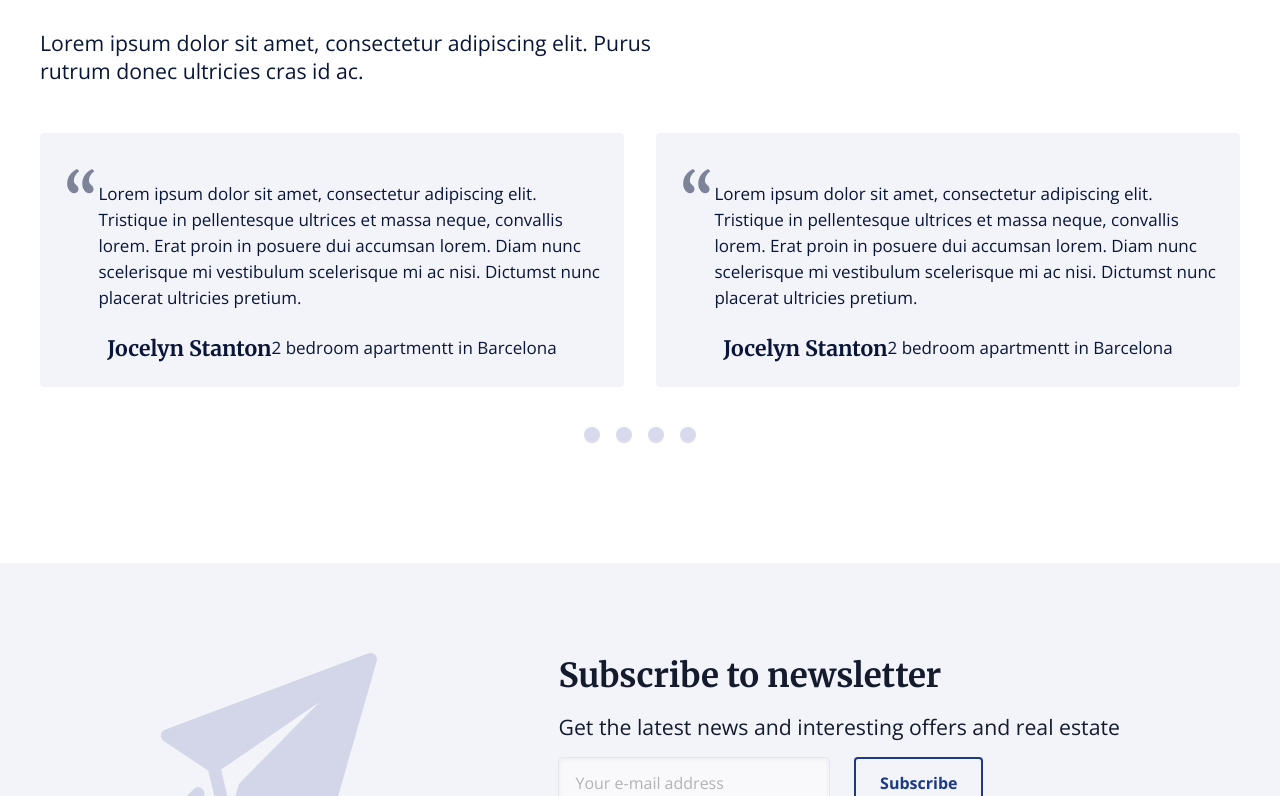
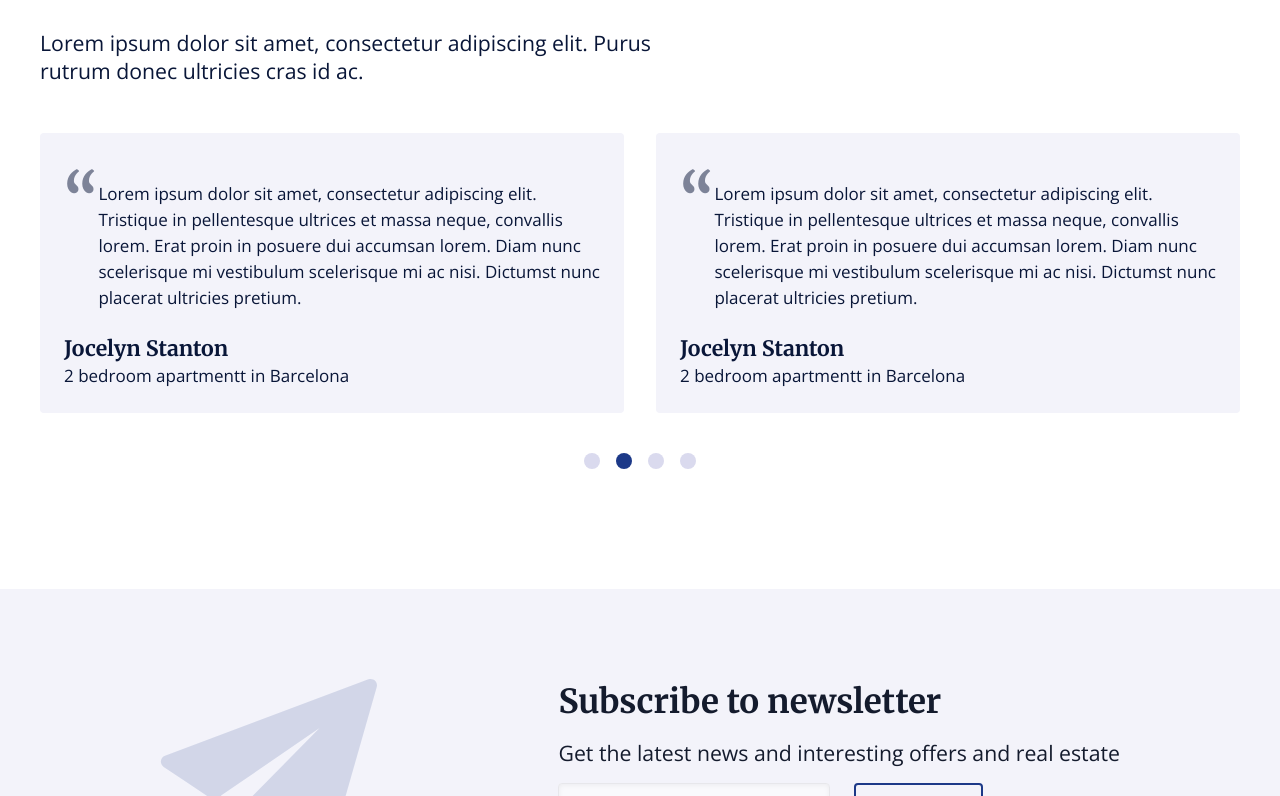
Before and after one commit to 6LiTCH66/real-estate-client, a React (Create React App) app: page / in a window 1280 px wide. Shown: the part 3284-4080 px from the top of the page. Built offline with nearby package versions, Linux system fonts and the light colour scheme.

Commit message:
animation for refecences were added

```diff
--- a/src/components/PropertyCard/propertyCard.scss
+++ b/src/components/PropertyCard/propertyCard.scss
@@ -151,6 +151,7 @@
       display: flex;
       align-items: center;
       gap: 10px;
+
       .image-wrapper{
           height: 2.6rem;
           width: 2.6rem;
--- a/src/components/References/ReferenceCard/ReferencesCard.tsx
+++ b/src/components/References/ReferenceCard/ReferencesCard.tsx
@@ -1,10 +1,38 @@
-import React from 'react';
+import React, {createRef, forwardRef, useEffect, useRef, useState} from 'react';
 import "./referenceCard.scss";
 
-function ReferencesCard() {
+
+interface ChildProps{
+    handleData: (data: number) => void;
+}
+function ReferencesCard ({handleData}: ChildProps)  {
+    const divRef = useRef<HTMLDivElement>(null);
+    const [height, setHeight] = useState<number>(0);
+
+    useEffect(() => {
+
+        if (divRef.current) {
+            setHeight(divRef.current.offsetHeight)
+        }
+        const handleResize = () => {
+            if (divRef.current) {
+                setHeight(divRef.current.offsetHeight)
+            }
+        };
+
+        window.addEventListener("resize", handleResize);
+        return () => window.removeEventListener("resize", handleResize);
+    }, [divRef]);
+
+    useEffect(() => {
+        handleData(height);
+
+    }, [height]);
+
+
+
     return (
-        <div className="reference-card">
-
+        <div className="reference-card" ref={divRef}>
             <div className="body">
                 <p className="quotes">
                     “
@@ -14,7 +42,7 @@ function ReferencesCard() {
                 </p>
             </div>
 
-            <div className="footer">
+            <div className="card-footer">
                 <h6 className="name">Jocelyn Stanton</h6>
                 <p className="place">2 bedroom apartmentt in Barcelona</p>
 
--- a/src/components/References/ReferenceCard/referenceCard.scss
+++ b/src/components/References/ReferenceCard/referenceCard.scss
@@ -1,6 +1,7 @@
 @import "../../../styles/variables";
 
 .reference-card{
+
   display: flex;
   flex-direction: column;
   padding: 1.5rem;
@@ -8,6 +9,8 @@
   background-color: $light-blue;
   border-radius: 4px;
   gap: 1.5rem;
+
+
 
   .body{
     display: flex;
@@ -33,7 +36,7 @@
     }
   }
 
-  .footer{
+  .card-footer{
     margin-top: auto;
 
     .name{
--- a/src/components/References/References.tsx
+++ b/src/components/References/References.tsx
@@ -1,32 +1,80 @@
-import React from 'react';
+import React, {useEffect, useRef, useState} from 'react';
 import "./references.scss"
 import ReferencesCard from "./ReferenceCard/ReferencesCard";
+function References() {
+    const [height, setHeight] = useState<number>(280);
 
-function References() {
+    const handleData = (data: number) => {
+        if (data > 0){
+            setHeight(data)
+
+        }
+    }
+
+
+    const [currentIndex, setCurrentIndex] = useState(0);
+
+    const cardsArray = [1, 2, 3, 4]
+
+    const slideRight = () => {
+        if (currentIndex < cardsArray.length - 1) {
+            setCurrentIndex(currentIndex + 1);
+        }else{
+            setCurrentIndex(0)
+        }
+    };
+
+
+
+    useEffect(() => {
+
+        const timeout = setTimeout(() => {
+            slideRight()
+        }, 5000)
+
+        return () => {
+            clearTimeout(timeout);
+        }
+
+
+    }, [currentIndex]);
+
+
+
+
     return (
         <div className="references">
             <div className="container">
                 <h2 className="title">
                     References
                 </h2>
+
                 <p className="description">
                     Lorem ipsum dolor sit amet, consectetur adipiscing elit. Purus rutrum donec ultricies cras id ac.
                 </p>
 
-                <div className="reference-cards">
-                    <ReferencesCard/>
-                    <ReferencesCard/>
+                <div className="reference-cards" style={{maxHeight: height}}>
 
+                    {cardsArray.map((card, index) => {
+
+                        return (
+                            <div key={index} className="cards-container" style={{transform: `translateY(-${currentIndex * 100}%)`}}>
+                                <ReferencesCard handleData={handleData}/>
+                                <ReferencesCard handleData={handleData}/>
+                            </div>
+                        )
+                    })}
 
                 </div>
 
                 <div className="dots">
-                    <div className="dot"></div>
-                    <div className="dot"></div>
-                    <div className="dot"></div>
-                    <div className="dot"></div>
+                    {cardsArray.map((card, index) => (
+                        <div key={index} className="dot" style={{backgroundColor: index === currentIndex ? "#1C3988": ''}}></div>
+
+                    ))}
 
                 </div>
+
             </div>
         </div>
     );
--- a/src/components/References/references.scss
+++ b/src/components/References/references.scss
@@ -8,6 +8,9 @@
   .container{
     max-width: 1200px;
     width: 100%;
+
+    //height: 100%;
+
     display: flex;
     flex-direction: column;
     gap: 1rem;
@@ -32,13 +35,34 @@
     }
 
     .reference-cards{
+      max-height: 280px;
+      //gap: 1rem;
+
+      overflow: hidden;
 
       display: flex;
-      flex-wrap: wrap;
-      gap: 2rem;
+      flex-direction: column;
       margin-top: 2rem;
 
+
+
+
+      .cards-container{
+
+        display: flex;
+        flex-direction: row;
+        flex-wrap: wrap;
+        gap: 2rem;
+        max-width: 1200px;
+
+
+        transition: transform 0.5s;
+
+
+      }
+
     }
+
 
     .dots{
       display: flex;
```
